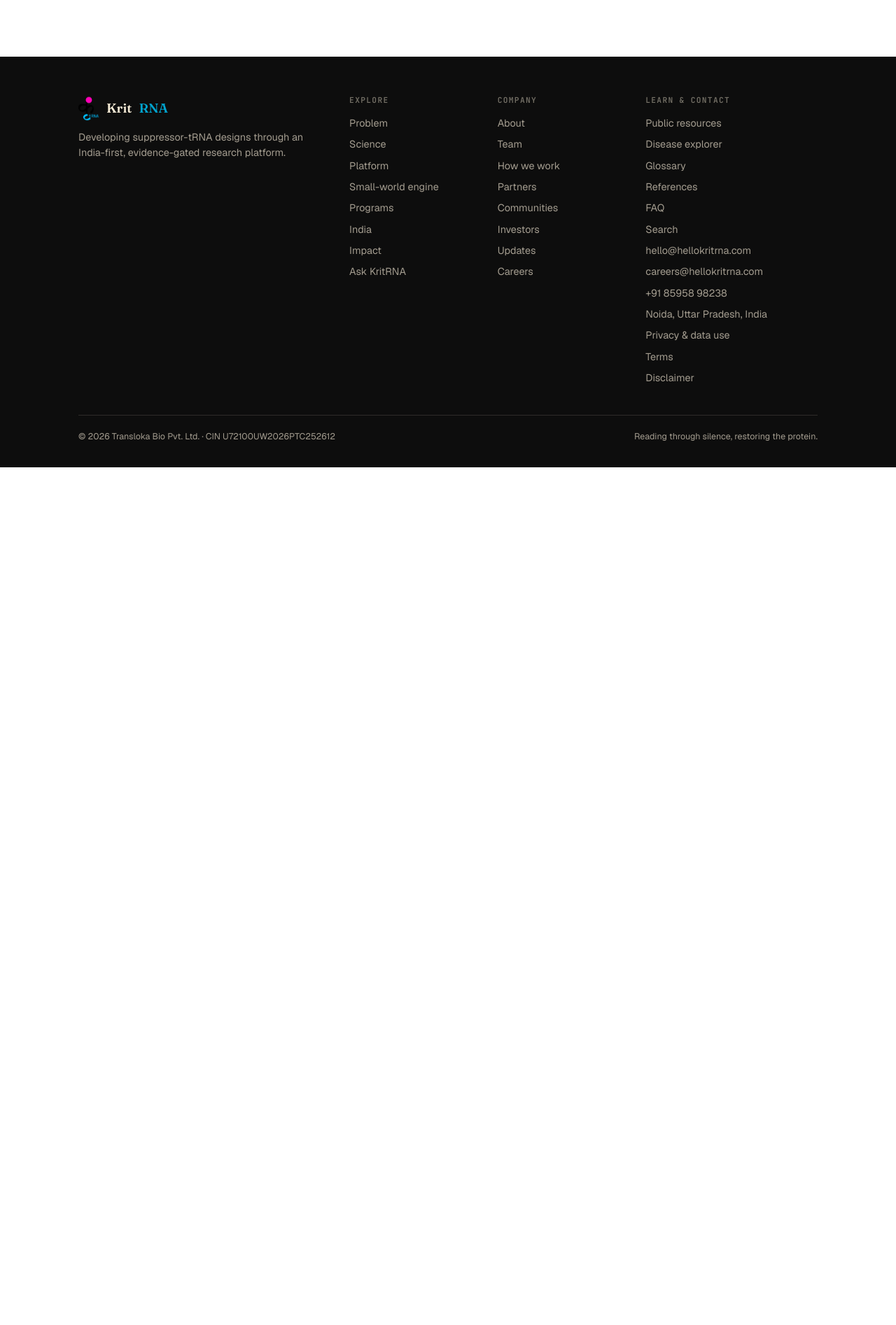
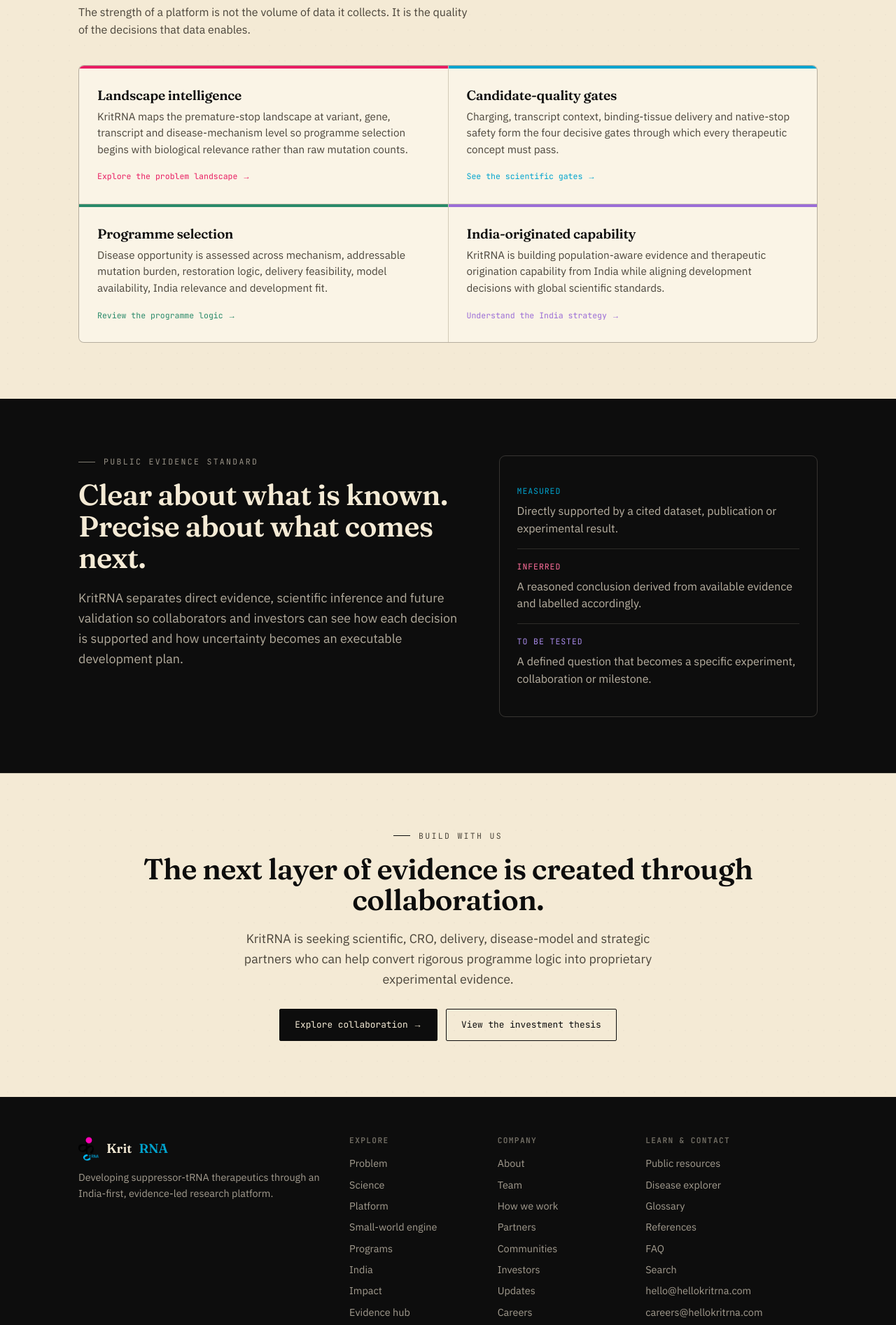
Before and after one commit to transloka786/trasnloka-website, a Next.js app: page /evidence in a window 1280 px wide. Before the commit this address had no page. Shown: the part 826-2720 px from the top of the page at 70% size. Before the commit the page ends 1494 px from the top, so only its background shows below. Built offline with nearby package versions, Linux system fonts and the light colour scheme.

Commit message:
Add positive evidence-led website update
Apply evidence-led positioning, IBM Plex Sans typography, public evidence hub, and navigation updates to the live KritRNA website source.

```diff
--- /dev/null
+++ b/src/app/evidence/page.tsx
@@ -0,0 +1,68 @@
+import Link from 'next/link';
+import Reveal from '@/components/Reveal';
+
+const pillars = [
+  {
+    title: 'Landscape intelligence',
+    text: 'KritRNA maps the premature-stop landscape at variant, gene, transcript and disease-mechanism level so programme selection begins with biological relevance rather than raw mutation counts.',
+    href: '/problem',
+    action: 'Explore the problem landscape',
+    color: 'var(--magenta)',
+  },
+  {
+    title: 'Candidate-quality gates',
+    text: 'Charging, transcript context, binding-tissue delivery and native-stop safety form the four decisive gates through which every therapeutic concept must pass.',
+    href: '/science',
+    action: 'See the scientific gates',
+    color: 'var(--cyan)',
+  },
+  {
+    title: 'Programme selection',
+    text: 'Disease opportunity is assessed across mechanism, addressable mutation burden, restoration logic, delivery feasibility, model availability, India relevance and development fit.',
+    href: '/pipeline',
+    action: 'Review the programme logic',
+    color: 'var(--forest)',
+  },
+  {
+    title: 'India-originated capability',
+    text: 'KritRNA is building population-aware evidence and therapeutic origination capability from India while aligning development decisions with global scientific standards.',
+    href: '/india',
+    action: 'Understand the India strategy',
+    color: 'var(--violet)',
+  },
+];
+
+const standards = [
+  ['Measured', 'Directly supported by a cited dataset, publication or experimental result.'],
+  ['Inferred', 'A reasoned conclusion derived from available evidence and labelled accordingly.'],
+  ['To be tested', 'A defined question that becomes a specific experiment, collaboration or milestone.'],
+];
+
+export default function EvidencePage() {
+  return (
+    <>
+      <section className="page-hero"><div className="wrap">
+        <Reveal><div className="eyebrow">Evidence at KritRNA</div></Reveal>
+        <Reveal delay={0.04}><h1 className="h1" style={{ marginTop: 18 }}>Evidence that moves<br /><em>programmes forward.</em></h1></Reveal>
+        <Reveal delay={0.08}><p className="lead" style={{ marginTop: 24 }}>KritRNA is building a public-facing evidence layer that shows why suppressor tRNA matters, how programmes are selected and which scientific questions create the next value inflection point—without disclosing candidate sequences, confidential rankings or unfiled intellectual property.</p></Reveal>
+      </div></section>
+
+      <section><div className="wrap">
+        <Reveal><div className="sec-head"><div className="eyebrow">Decision architecture</div><h2 className="h2">From a large biological opportunity to focused therapeutic programmes.</h2><p>The strength of a platform is not the volume of data it collects. It is the quality of the decisions that data enables.</p></div></Reveal>
+        <div className="grid cols-2">{pillars.map((pillar, i) => <Reveal key={pillar.title} delay={i * 0.05}><article className="cell" style={{ height: '100%', borderTop: `4px solid ${pillar.color}` }}><h3>{pillar.title}</h3><p>{pillar.text}</p><Link href={pillar.href} style={{ display: 'inline-block', marginTop: 18, fontFamily: 'var(--mono)', fontSize: '.72rem', color: pillar.color }}>{pillar.action} →</Link></article></Reveal>)}</div>
+      </div></section>
+
+      <section className="ink-sec"><div className="wrap split-2">
+        <Reveal><div><div className="eyebrow">Public evidence standard</div><h2 className="h2" style={{ marginTop: 16 }}>Clear about what is known. Precise about what comes next.</h2><p className="lead" style={{ marginTop: 20 }}>KritRNA separates direct evidence, scientific inference and future validation so collaborators and investors can see how each decision is supported and how uncertainty becomes an executable development plan.</p></div></Reveal>
+        <Reveal delay={0.08}><div style={{ border: '1px solid rgba(244,234,213,.18)', borderRadius: 9, padding: 25 }}>{standards.map(([title, text], i) => <div key={title} style={{ padding: '16px 0', borderTop: i ? '1px solid rgba(244,234,213,.14)' : 'none' }}><div style={{ fontFamily: 'var(--mono)', fontSize: '.72rem', color: i === 0 ? 'var(--cyan)' : i === 1 ? '#ff6f9c' : '#a98bea', textTransform: 'uppercase', letterSpacing: '.08em' }}>{title}</div><p style={{ marginTop: 7, color: 'rgba(244,234,213,.75)' }}>{text}</p></div>)}</div></Reveal>
+      </div></section>
+
+      <section><div className="wrap center">
+        <Reveal><div className="eyebrow" style={{ justifyContent: 'center' }}>Build with us</div></Reveal>
+        <Reveal delay={0.04}><h2 className="h2" style={{ marginTop: 16 }}>The next layer of evidence is created through collaboration.</h2></Reveal>
+        <Reveal delay={0.08}><p className="lead" style={{ margin: '18px auto 0' }}>KritRNA is seeking scientific, CRO, delivery, disease-model and strategic partners who can help convert rigorous programme logic into proprietary experimental evidence.</p></Reveal>
+        <Reveal delay={0.12}><div style={{ marginTop: 28, display: 'flex', justifyContent: 'center', gap: 12, flexWrap: 'wrap' }}><Link className="btn btn-solid" href="/partners">Explore collaboration →</Link><Link className="btn btn-ghost" href="/investors">View the investment thesis</Link></div></Reveal>
+      </div></section>
+    </>
+  );
+}
--- a/src/app/layout.tsx
+++ b/src/app/layout.tsx
@@ -1,5 +1,5 @@
 import type { Metadata } from 'next';
-import { Fraunces, Geist, JetBrains_Mono, Noto_Serif_Devanagari } from 'next/font/google';
+import { Fraunces, IBM_Plex_Sans, JetBrains_Mono, Noto_Serif_Devanagari } from 'next/font/google';
 import './globals.css';
 import Nav from '@/components/Nav';
 import Footer from '@/components/Footer';
@@ -10,27 +10,27 @@ import Analytics from '@/components/Analytics';
 import { SITE, TEAM } from '@/lib/content';
 
 const fraunces = Fraunces({ subsets: ['latin'], variable: '--font-fraunces', display: 'swap' });
-const geist = Geist({ subsets: ['latin'], variable: '--font-geist', display: 'swap' });
+const plex = IBM_Plex_Sans({ subsets: ['latin'], variable: '--font-geist', weight: ['400', '500', '600', '700'], display: 'swap' });
 const jetbrains = JetBrains_Mono({ subsets: ['latin'], variable: '--font-jetbrains', display: 'swap' });
 const devanagari = Noto_Serif_Devanagari({ subsets: ['devanagari'], variable: '--font-devanagari', weight: ['400', '600'], display: 'swap' });
 
-const description = 'KritRNA is developing AI-guided suppressor tRNA therapeutics for premature-stop contexts in HBB, DMD and TP53. Built in India by Transloka Bio Pvt. Ltd.';
-const og = `/api/og?title=${encodeURIComponent('KritRNA — Engineering the Language of Life')}&subtitle=${encodeURIComponent(description)}`;
+const description = 'KritRNA is building an India-originated suppressor tRNA therapeutics platform for rare genetic diseases caused by premature stop codons, combining molecular biology, evidence-led programme selection and computational translation science.';
+const og = `/api/og?title=${encodeURIComponent('KritRNA — Reading Through Silence')}&subtitle=${encodeURIComponent(description)}`;
 
 export const metadata: Metadata = {
   metadataBase: new URL(SITE.url),
   title: { default: 'KritRNA — Suppressor tRNA Therapeutics', template: '%s — KritRNA' },
   description,
-  keywords: ['suppressor tRNA', 'tRNA therapeutics', 'nonsense mutation', 'premature stop codon', 'rare disease India', 'HBB', 'DMD', 'TP53', 'p53 cancer'],
+  keywords: ['suppressor tRNA', 'tRNA therapeutics', 'nonsense mutation', 'premature stop codon', 'rare disease India', 'HBB', 'DMD', 'TP53', 'translation biology'],
   authors: [{ name: SITE.legal }],
   icons: { icon: '/favicon.png' },
   alternates: { canonical: SITE.url },
   openGraph: {
     type: 'website', locale: 'en_IN', url: SITE.url, siteName: 'KritRNA',
-    title: 'KritRNA — Engineering the Language of Life', description,
+    title: 'KritRNA — Reading Through Silence', description,
     images: [{ url: og, width: 1200, height: 630, alt: 'KritRNA social preview' }],
   },
-  twitter: { card: 'summary_large_image', title: 'KritRNA — Engineering the Language of Life', description, images: [og] },
+  twitter: { card: 'summary_large_image', title: 'KritRNA — Reading Through Silence', description, images: [og] },
   robots: { index: true, follow: true },
 };
 
@@ -53,7 +53,7 @@ const graph = {
 };
 
 export default function RootLayout({ children }: { children: React.ReactNode }) {
-  const fonts = `${fraunces.variable} ${geist.variable} ${jetbrains.variable} ${devanagari.variable}`;
+  const fonts = `${fraunces.variable} ${plex.variable} ${jetbrains.variable} ${devanagari.variable}`;
   return (
     <html lang="en" className={fonts}>
       <head><script type="application/ld+json" dangerouslySetInnerHTML={{ __html: JSON.stringify(graph) }} /></head>
--- a/src/app/sitemap.ts
+++ b/src/app/sitemap.ts
@@ -2,12 +2,12 @@ import type { MetadataRoute } from 'next';
 import { SITE } from '@/lib/content';
 
 export default function sitemap(): MetadataRoute.Sitemap {
-  const routes = ['', '/problem', '/science', '/platform', '/small-world', '/pipeline', '/india', '/about', '/how-we-work', '/impact', '/partners', '/community', '/investors', '/updates', '/team', '/careers', '/resources', '/explorer', '/glossary', '/references', '/ask', '/search', '/faq', '/contact', '/privacy', '/terms', '/disclaimer'];
+  const routes = ['', '/problem', '/science', '/platform', '/small-world', '/pipeline', '/india', '/evidence', '/about', '/how-we-work', '/impact', '/partners', '/community', '/investors', '/updates', '/team', '/careers', '/resources', '/explorer', '/glossary', '/references', '/ask', '/search', '/faq', '/contact', '/privacy', '/terms', '/disclaimer'];
   const now = new Date();
   return routes.map((route) => ({
     url: `${SITE.url}${route}`,
     lastModified: now,
     changeFrequency: route === '/updates' ? 'weekly' : 'monthly',
-    priority: route === '' ? 1 : ['/problem', '/science', '/platform', '/india', '/partners', '/investors', '/resources'].includes(route) ? 0.9 : 0.7,
+    priority: route === '' ? 1 : ['/problem', '/science', '/platform', '/india', '/evidence', '/partners', '/investors', '/resources'].includes(route) ? 0.9 : 0.7,
   }));
 }
--- a/src/components/Footer.tsx
+++ b/src/components/Footer.tsx
@@ -2,13 +2,13 @@ import Image from 'next/image';
 import Link from 'next/link';
 import { SITE } from '@/lib/content';
 
-const EXPLORE = [['/problem','Problem'],['/science','Science'],['/platform','Platform'],['/small-world','Small-world engine'],['/pipeline','Programs'],['/india','India'],['/impact','Impact'],['/ask','Ask KritRNA']];
+const EXPLORE = [['/problem','Problem'],['/science','Science'],['/platform','Platform'],['/small-world','Small-world engine'],['/pipeline','Programs'],['/india','India'],['/impact','Impact'],['/evidence','Evidence hub'],['/ask','Ask KritRNA']];
 const COMPANY = [['/about','About'],['/team','Team'],['/how-we-work','How we work'],['/partners','Partners'],['/community','Communities'],['/investors','Investors'],['/updates','Updates'],['/careers','Careers']];
 const LEARN = [['/resources','Public resources'],['/explorer','Disease explorer'],['/glossary','Glossary'],['/references','References'],['/faq','FAQ'],['/search','Search']];
 
 export default function Footer() {
   return <footer className="footer"><div className="wrap"><div className="foot-grid">
-    <div><div className="foot-brand"><Image src="/logo.png" alt="" width={30} height={36}/> Krit<span style={{color:'var(--cyan)'}}>RNA</span></div><p>Developing suppressor-tRNA designs through an India-first, evidence-gated research platform.</p></div>
+    <div><div className="foot-brand"><Image src="/logo.png" alt="" width={30} height={36}/> Krit<span style={{color:'var(--cyan)'}}>RNA</span></div><p>Developing suppressor-tRNA therapeutics through an India-first, evidence-led research platform.</p></div>
     <div><h2>Explore</h2><ul>{EXPLORE.map(([href,label])=><li key={href}><Link href={href}>{label}</Link></li>)}</ul></div>
     <div><h2>Company</h2><ul>{COMPANY.map(([href,label])=><li key={href}><Link href={href}>{label}</Link></li>)}</ul></div>
     <div><h2>Learn &amp; contact</h2><ul>{LEARN.map(([href,label])=><li key={href}><Link href={href}>{label}</Link></li>)}<li><a href={`mailto:${SITE.email}`}>{SITE.email}</a></li><li><a href={`mailto:${SITE.careersEmail}`}>{SITE.careersEmail}</a></li><li>{SITE.phone}</li><li>{SITE.location}</li><li><Link href="/privacy">Privacy &amp; data use</Link></li><li><Link href="/terms">Terms</Link></li><li><Link href="/disclaimer">Disclaimer</Link></li></ul></div>
--- a/src/components/Nav.tsx
+++ b/src/components/Nav.tsx
@@ -6,7 +6,7 @@ import { useEffect, useRef, useState } from 'react';
 const CORE = [['/problem','Problem'],['/science','Science'],['/platform','Platform'],['/pipeline','Programs'],['/india','India']];
 const COMPANY = [['/about','About'],['/team','Team'],['/how-we-work','How we work'],['/impact','Impact'],['/updates','Updates']];
 const CONNECT = [['/partners','Partners'],['/community','Communities'],['/investors','Investors'],['/careers','Careers'],['/contact','Contact']];
-const LEARN = [['/resources','Public resources'],['/explorer','Disease explorer'],['/glossary','Glossary'],['/faq','FAQ']];
+const LEARN = [['/evidence','Evidence hub'],['/resources','Public resources'],['/explorer','Disease explorer'],['/glossary','Glossary'],['/faq','FAQ']];
 
 type GroupName = 'learn' | 'company' | 'connect' | null;
 
```
Also changed, not shown: src/app/page.tsx (+18 -5 lines).
